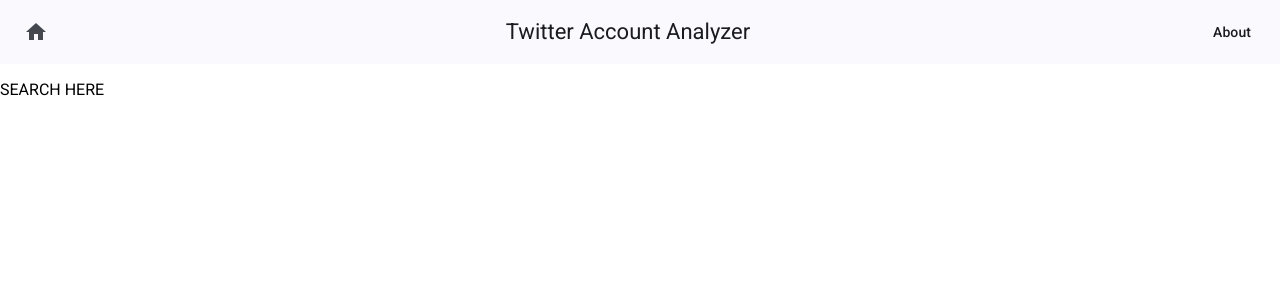
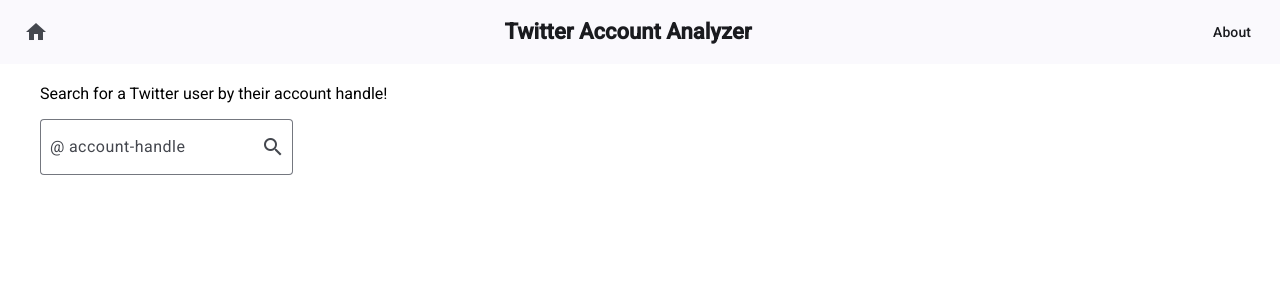
Before and after one commit to chenry22/twitter-account-analyzer, an Angular app in the folder frontend/twitter-account-analyzer/: page / in a window 1280 px wide. Shown: the top 300 px of the page. Built offline with nearby package versions, Linux system fonts and the light colour scheme.

Commit message:
add basic search bar (not functional)

```diff
--- a/frontend/twitter-account-analyzer/src/app/account-search/account-search.component.css
+++ b/frontend/twitter-account-analyzer/src/app/account-search/account-search.component.css
@@ -0,0 +1,6 @@
+#search-container {
+    margin: 20px 40px;
+}
+#prefix {
+    margin-left: 10px;
+}
--- a/frontend/twitter-account-analyzer/src/app/account-search/account-search.component.html
+++ b/frontend/twitter-account-analyzer/src/app/account-search/account-search.component.html
@@ -1 +1,12 @@
-<p>SEARCH HERE</p>
+<div id="search-container">
+    <p>Search for a Twitter user by their account handle!</p>
+    <div class="hstack">
+        <mat-form-field appearance="outline" floatLabel="always">
+            <input matInput autocorrect="off" placeholder="account-handle"/>
+            <span id="prefix" matPrefix>&#64;</span>
+            <button matSuffix mat-icon-button aria-label="Search">
+                <mat-icon>search</mat-icon>
+            </button>
+        </mat-form-field>
+    </div>
+</div>
--- a/frontend/twitter-account-analyzer/src/app/account-search/account-search.component.ts
+++ b/frontend/twitter-account-analyzer/src/app/account-search/account-search.component.ts
@@ -1,8 +1,11 @@
 import { Component } from '@angular/core';
+import { MatIconModule } from '@angular/material/icon';
+import { MatInputModule } from '@angular/material/input';
+import { MatButtonModule } from '@angular/material/button';
 
 @Component({
   selector: 'app-account-search',
-  imports: [],
+  imports: [MatInputModule, MatIconModule, MatButtonModule],
   templateUrl: './account-search.component.html',
   styleUrl: './account-search.component.css'
 })
--- a/frontend/twitter-account-analyzer/src/app/app.component.html
+++ b/frontend/twitter-account-analyzer/src/app/app.component.html
@@ -3,7 +3,7 @@
         <mat-icon>home</mat-icon>
     </button>
     <span class="spacer"></span>
-    <span>Twitter Account Analyzer</span>
+    <span><b>Twitter Account Analyzer</b></span>
     <span class="spacer"></span>
     <button mat-button>
         About
```
